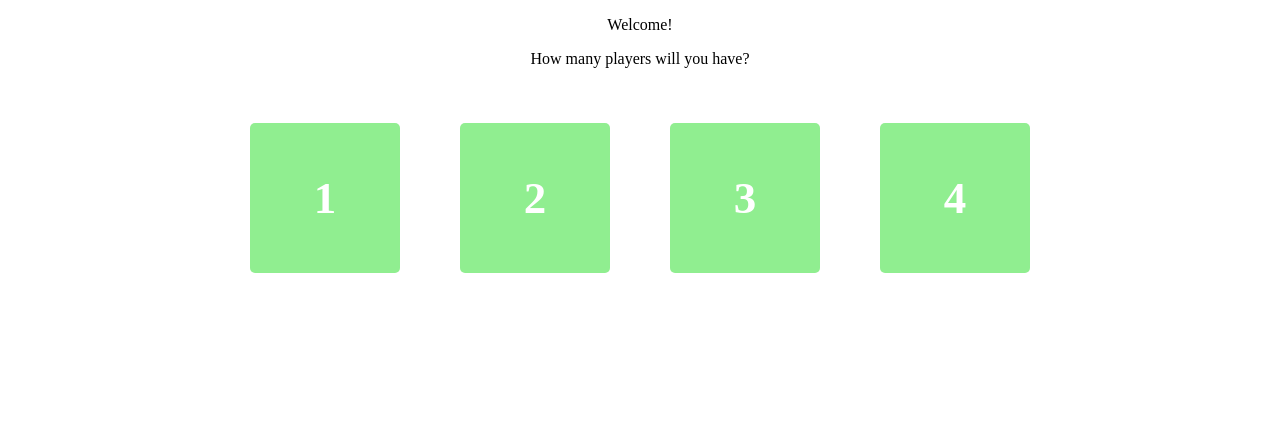
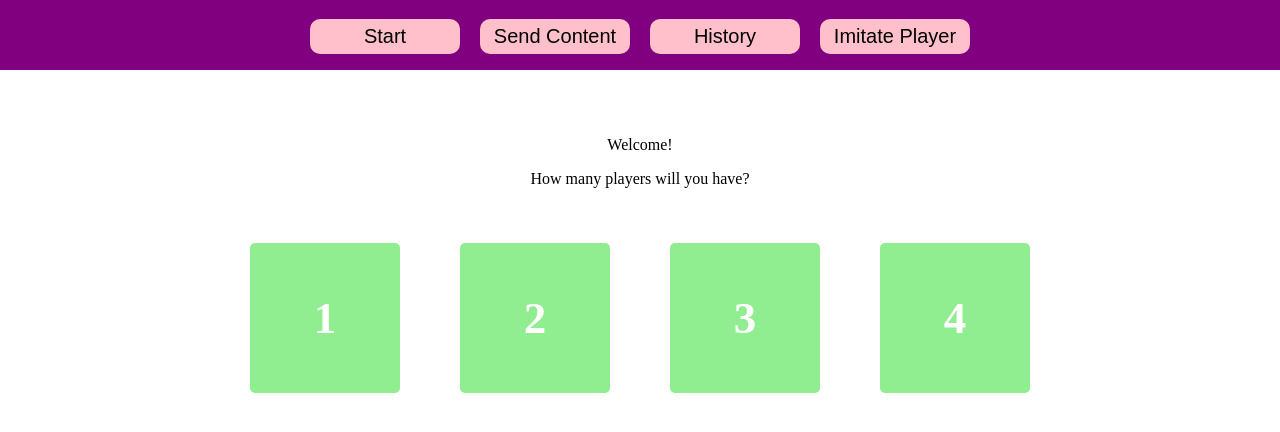
Before and after one commit to ariel-walley/dnd-app, a React (Create React App) app in the folder client/: page / in a window 1280 px wide. Shown: the top 432 px of the page. Built offline with nearby package versions, Linux system fonts and the light colour scheme.

Commit message:
Moved routes into header

```diff
--- a/client/src/App.js
+++ b/client/src/App.js
@@ -1,7 +1,10 @@
 import React from 'react';
 import { Route } from 'react-router-dom';
 import GlobalStyle from './globalStyles';
-import Parent from './components/parent';
+import InitialPage from './components/initalPage';
+import SendContainer from './components/sendContainer';
+import History from './components/history';
+import Imitate from './components/imitator';
 import Child from './components/child';
 
 class App extends React.Component {
@@ -31,7 +34,11 @@ class App extends React.Component {
     return (
       <div>
         <GlobalStyle/>
-        <Route exact path="/"><Parent/></Route>
+        <Route exact path="/"><InitialPage/></Route>
+        <Route path="/dm/start"><InitialPage/></Route>
+        <Route path="/dm/send"><SendContainer/></Route>
+        <Route path="/dm/history"><History/></Route>
+        <Route path="/dm/imitate"><Imitate/></Route>
         {this.createRoutes()}
       </div>
     )
--- /dev/null
+++ b/client/src/components/header.js
@@ -0,0 +1,44 @@
+import React from 'react';
+import { Link } from 'react-router-dom';
+import styled from 'styled-components';
+
+const NavBar = styled.div`
+  width: 100%;
+  height: 50px;
+  margin-bottom: 50px;
+  padding: 10px;
+  background-color: purple;
+  display: flex;
+  justify-content: center;
+  align-items: center;
+  align-content: center;
+  color: white;
+  font-size: 40px;
+  font-weight: 700;
+`;
+
+const NavButton = styled.button`
+  width: 150px;
+  height: 35px;
+  margin: 10px;
+  background-color: pink;
+  border: 0px;
+  border-radius: 10px;
+  font-size: 20px;
+  font-weight: 500;
+`;
+
+class Header extends React.Component {
+  render() {
+    return (
+      <NavBar>
+        <Link to={'/dm/start'}><NavButton>Start</NavButton></Link>
+        <Link to={'/dm/send'}><NavButton>Send Content</NavButton></Link>
+        <Link to={'/dm/history'}><NavButton>History</NavButton></Link>
+        <Link to={'/dm/imitate'}><NavButton>Imitate Player</NavButton></Link>
+      </NavBar>
+    )
+  }
+}
+
+export default Header;
--- a/client/src/components/history.js
+++ b/client/src/components/history.js
@@ -1,9 +1,14 @@
 import React from 'react';
+import Header from './header';
 
 class History extends React.Component {
   render() {
     return(
-      <div>History page</div>
+      <div>
+        <Header/>
+        <div>History page</div>
+      </div>
+
     )
   }
 }
--- a/client/src/components/imitator.js
+++ b/client/src/components/imitator.js
@@ -1,9 +1,14 @@
 import React from 'react';
+import Header from './header';
 
 class Imitate extends React.Component {
   render() {
     return(
-      <div>Imitate page</div>
+      <div>
+        <Header/>
+        <div>Imitate page</div>
+      </div>
+
     )
   }
 }
--- a/client/src/components/initalPage.js
+++ b/client/src/components/initalPage.js
@@ -1,4 +1,5 @@
 import React from 'react';
+import Header from './header';
 import styled from 'styled-components';
 import { Container } from '../styles';
 
@@ -53,13 +54,12 @@ class InitialPage extends React.Component {
     for (let i = 1; i < id; i++) {
       window.open(`http://localhost:3000/player/${i}`, "_blank", "resizable=yes, top=400,left=400,width=400,height=400");
     }
-
-    this.props.function('send');
   }
 
   render() {
     return(
       <Container>
+        <Header/>
         <p>Welcome!</p>
         <label>How many players will you have?</label>
         <DivContainer>
--- a/client/src/components/parent.js
+++ b/client/src/components/parent.js
@@ -5,37 +5,12 @@ import History from './history';
 import Imitate from './imitator';
 
 class Parent extends React.Component {
-  constructor(props) {
-    super(props);
-
-    this.state = {
-      page: 'init'
-    }
-
-    this.updateState = this.updateState.bind(this);
-
-  }
-
-  updateState(newState) {
-    this.setState({
-      page: newState
-    })
-  }
-
-
   render() {
-    switch (this.state.page) {
-      case 'init':
-        return <InitialPage function={this.updateState}/>;
-      case 'send':
-        return <SendContainer/>
-      case 'history':
-        return <History/>
-      case 'imitate':
-        return <Imitate/>
-      default:
-        return <InitialPage/>
-    }
+    return (
+      <div>
+        <p>home page</p>
+      </div>
+    )
   }
 }
 
--- a/client/src/components/sendContainer.js
+++ b/client/src/components/sendContainer.js
@@ -1,4 +1,5 @@
 import React from 'react';
+import Header from './header';
 import styled from 'styled-components';
 import Input from './input';
 
@@ -14,6 +15,7 @@ class SendContainer extends React.Component {
   render() {
     return(
       <Container>
+        <Header/>
         <p>Send...</p>
         <Input/>
       </Container>
--- a/client/src/globalStyles.js
+++ b/client/src/globalStyles.js
@@ -13,6 +13,11 @@ const GlobalStyle = createGlobalStyle`
     align-content: center;
     text-align: center;
   }
+
+  #root {
+    height: 100%;
+    width: 100%;
+  }
 `;
 
 export default GlobalStyle;
```
